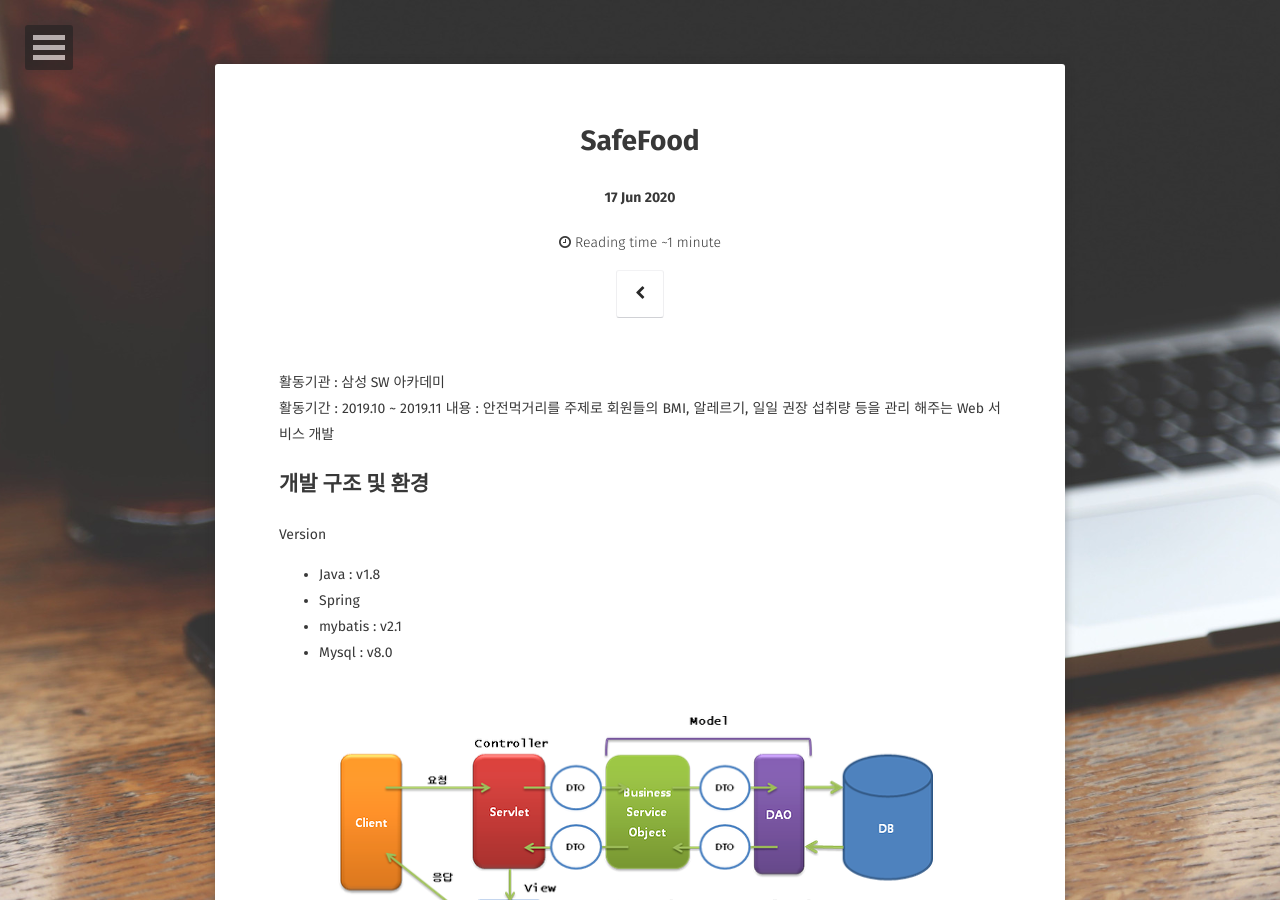
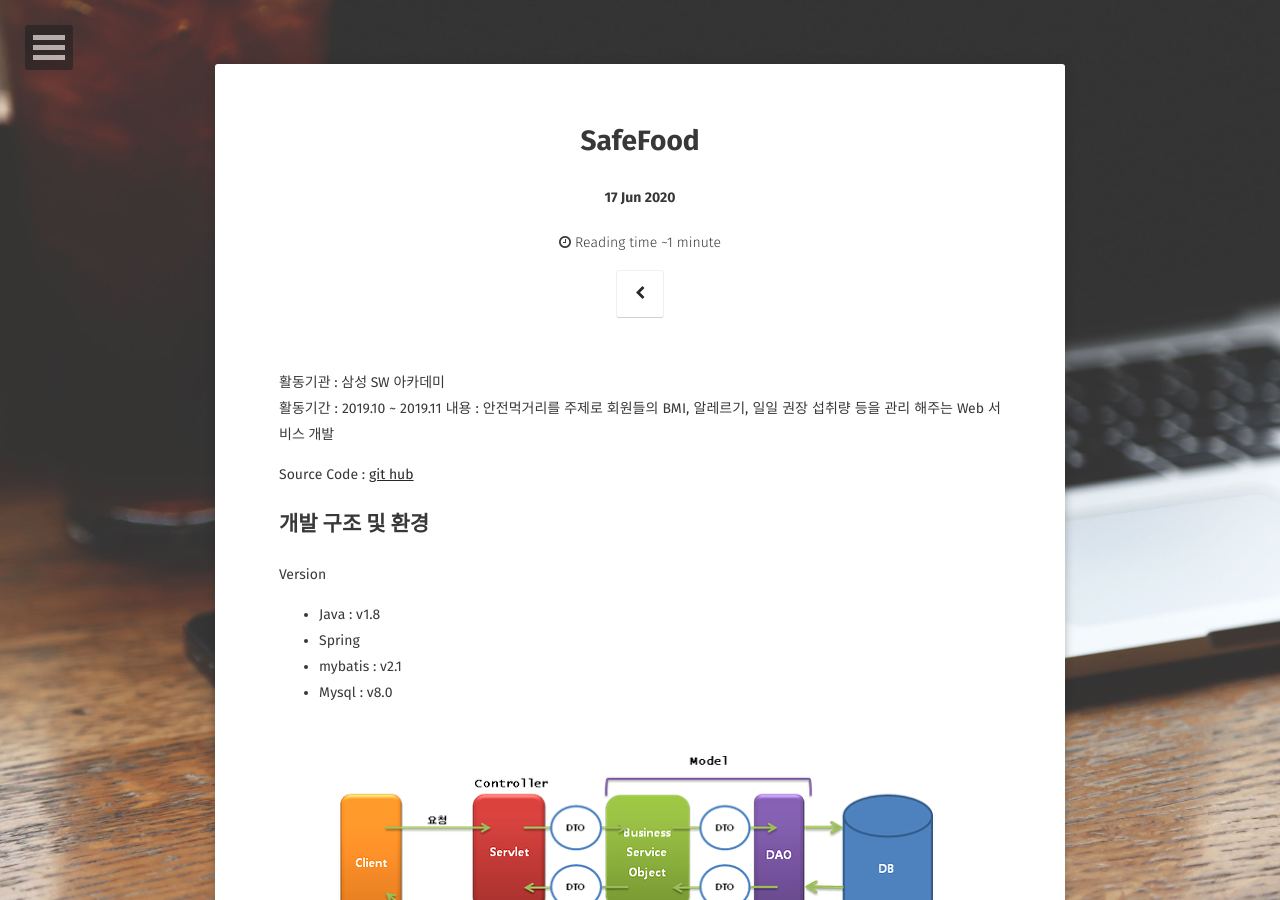
Before and after one commit to limkinam/limkinam.github.io, a Jekyll site: the page built from _posts/2020-06-17-SafeFood.md, in a window 1280 px wide and 900 px high. Built offline with Jekyll 4.4.1, drawn with Linux system fonts in a browser that asks for light colours; some web fonts are replaced; comment, search, counter and statistics services are not loaded.

Commit message:
Update 2020-06-17-SafeFood.md

```diff
--- a/_posts/2020-06-17-SafeFood.md
+++ b/_posts/2020-06-17-SafeFood.md
@@ -14,6 +14,7 @@ comments: true
 활동기간 : 2019.10 ~ 2019.11
 내용 : 안전먹거리를 주제로 회원들의 BMI, 알레르기, 일일 권장 섭취량 등을 관리 해주는 Web 서비스 개발
 
+Source Code :  <a href="https://github.com/limkinam/face_recognition" > git hub  </a>
 
 ## 개발 구조 및 환경
   Version
@@ -26,7 +27,7 @@ comments: true
 ## 데이터베이스
   ERD (Entity-Relation Diagram : 개체 관계도)
   : 맴버와 상품 게시판 테이블을 중심
-  <p align="center"><img src="../assets/img/safe_food/erd.png" width="70%" height="7%"></p>
+  <p align="center"><img src="../assets/img/safe_food/erd.png" width="70%" height="70%"></p>
 
 ## Spring
   [UML] Class Diagram :
@@ -34,7 +35,7 @@ comments: true
  <p align="center"><img src="../assets/img/safe_food/uml.png" width="70%" height="70%"></p>
 
 ## BMI 알고리즘
-  <p align="center"><img src="../assets/img/safe_food/algorithm.PNG" width="80%" height="8%"></p>
+  <p align="center"><img src="../assets/img/safe_food/algorithm.PNG" width="80%" height="80%"></p>
 
 ## 페이지
  1.메인페이지 : 기본 상품 6개를 전시 [+] 상품명 | 제조사 | 영양분 | 검색기능
@@ -42,9 +43,9 @@ comments: true
  2.식품 목록 : 모든 식품의 리스트와 간단한 Description
  <p align="center"><img src="../assets/img/safe_food/listpage.png" width="60%" height="60%"></p>
  3.마이페이지 : 내 정보 및 나의 섭취식품 선호식품을 바탕으로한 영양 정보 제공
-  <p align="center"><img src="../assets/img/safe_food/mypage.png" width="60%" height="6%"></p>
+  <p align="center"><img src="../assets/img/safe_food/mypage.png" width="60%" height="60%"></p>
  4.게시판 : 게시물 등록 수정 제거 기능
   <p align="center"><img src="../assets/img/safe_food/board.png" width="60%" height="60%"></p>
 
 ## 결과
-  <p align="center"><img src="../assets/img/safe_food/result.PNG" width="60%" height="6%"></p>
+  <p align="center"><img src="../assets/img/safe_food/result.PNG" width="60%" height="60%"></p>
```
